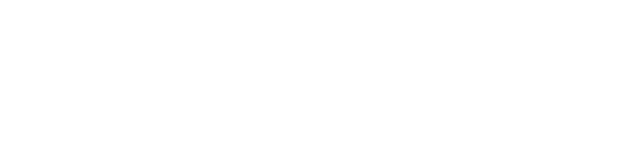
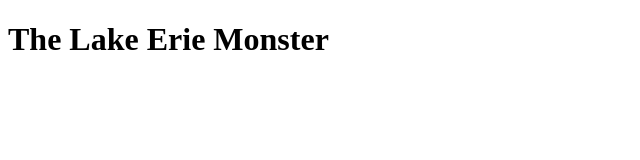
Before and after one commit to JarrydHuntley/TestWebsiteExample, a plain HTML site: page TestWebsite/index.html in a window 1280 px wide. Shown: the whole page, without its empty margins (0-640 px from the left). Drawn offline with Linux system fonts and the light colour scheme.

Commit message:
Added in some boilerplate code.

```diff
--- a/TestWebsite/index.html
+++ b/TestWebsite/index.html
@@ -1,10 +1,11 @@
 <!DOCTYPE html>
 <html>
 <head>
-    <title></title>
+    <title>!!!The Lake Erie Monster!!!</title>
 	<meta charset="utf-8" />
 </head>
 <body>
+    <h1>The Lake Erie Monster</h1>
 
 </body>
 </html>
```
Also changed, not shown: 1 other file.
